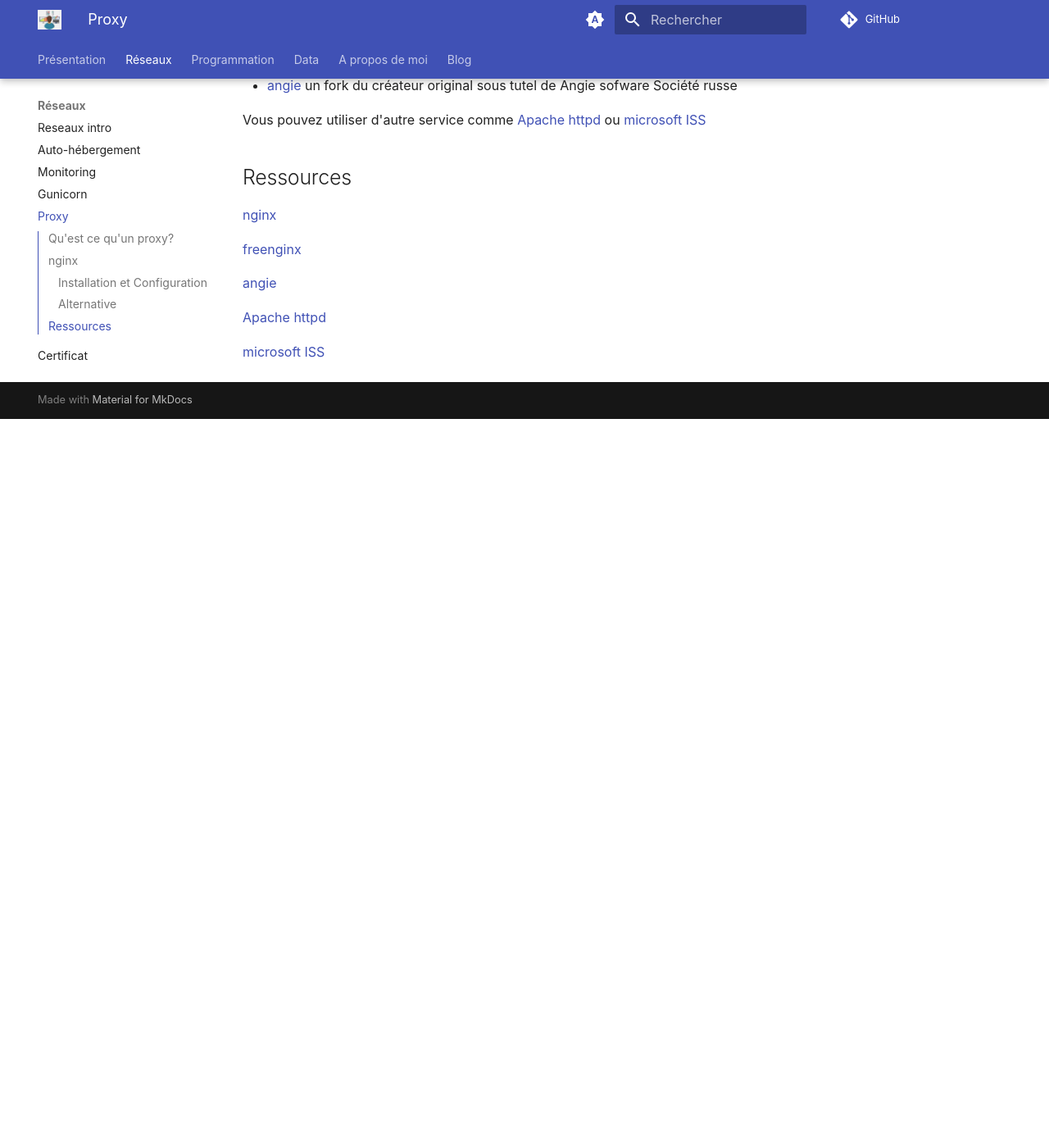
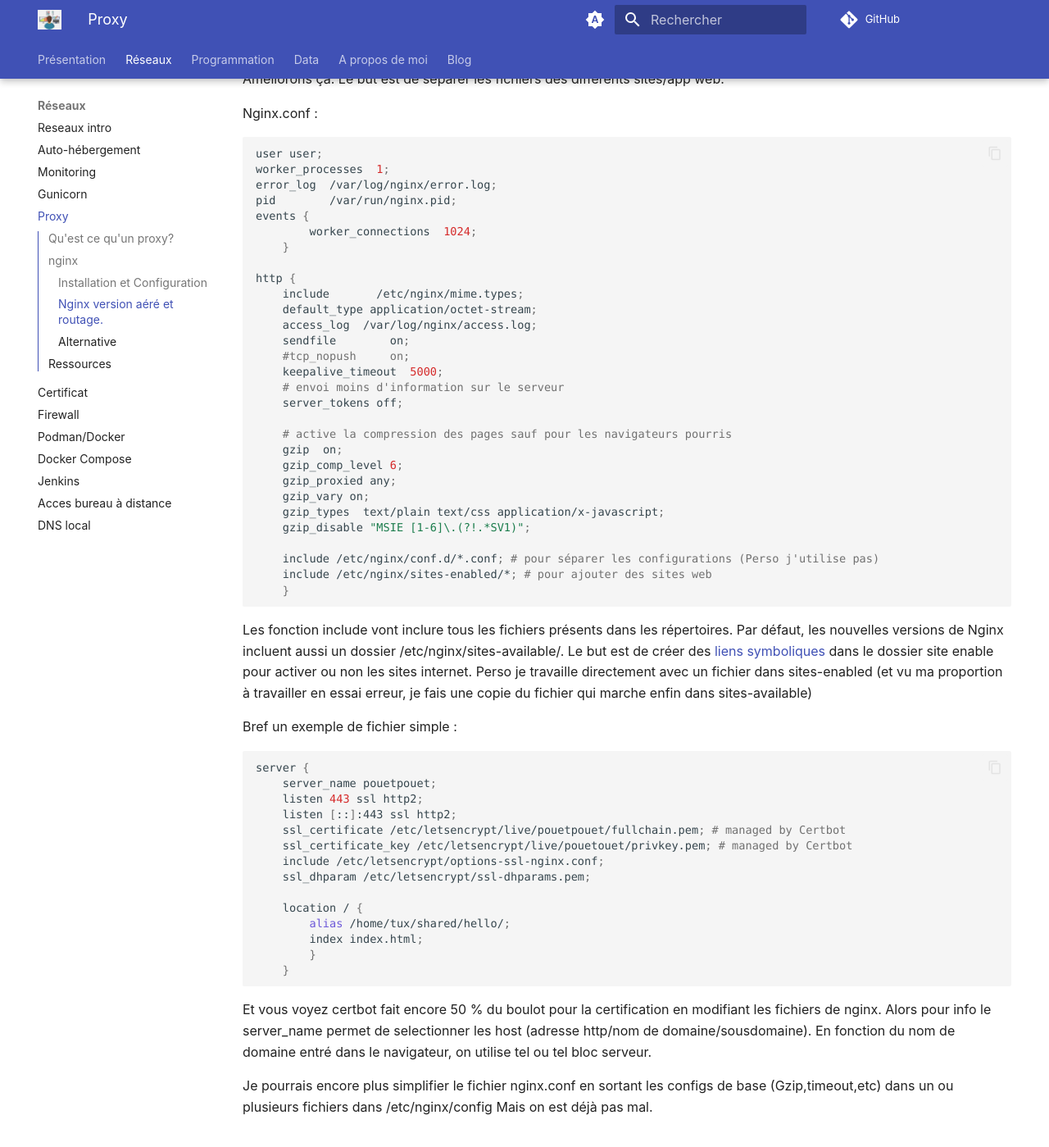
Before and after one commit to barrmath/piweb2, an MkDocs documentation site: the page built from docs/reseaux/proxy.md, in a window 1280 px wide and 1400 px high, scrolled down 3884 px. Shown: the whole window at 82% size. Built offline with MkDocs 1.6.1 and Material for MkDocs 9.7.7, drawn with Linux system fonts in a browser that asks for light colours; before the commit the page ends 4395 px from its top, so only the background shows below that; some of the changed text lies outside the part shown.

Commit message:
ajout de truc dans proxy.md

````diff
--- a/docs/reseaux/proxy.md
+++ b/docs/reseaux/proxy.md
@@ -181,6 +181,73 @@ envsubst < /etc/nginx/nginx.conf.template > /etc/nginx/nginx.conf
 !!! tips
     Le export dollar="$" permet de garder le $ nécessaire dans les proxy_set_header
 
+### Nginx version aéré et routage.
+
+C'est bien beau, mais imaginer que vous avez besoin de plusieurs noms de domaines pour héberger plusieurs sites.
+Votre nginx.conf va devenir assez vite un joli bordel.
+
+Améliorons ça. Le but est de séparer les fichiers des différents sites/app web.
+
+Nginx.conf :
+```bash
+user user;
+worker_processes  1;
+error_log  /var/log/nginx/error.log;
+pid        /var/run/nginx.pid;
+events {
+        worker_connections  1024;
+    }
+
+http {
+    include       /etc/nginx/mime.types;
+    default_type application/octet-stream;
+    access_log  /var/log/nginx/access.log;
+    sendfile        on;
+    #tcp_nopush     on;
+    keepalive_timeout  5000;
+    # envoi moins d'information sur le serveur
+    server_tokens off;
+
+    # active la compression des pages sauf pour les navigateurs pourris
+    gzip  on;
+    gzip_comp_level 6;
+    gzip_proxied any;
+    gzip_vary on;
+    gzip_types  text/plain text/css application/x-javascript;
+    gzip_disable "MSIE [1-6]\.(?!.*SV1)";
+
+    include /etc/nginx/conf.d/*.conf; # pour séparer les configurations (Perso j'utilise pas)
+    include /etc/nginx/sites-enabled/*; # pour ajouter des sites web
+    }
+```
+
+Les fonction include vont inclure tous les fichiers présents dans les répertoires.
+Par défaut, les nouvelles versions de Nginx incluent aussi un dossier /etc/nginx/sites-available/. Le but est de créer des [liens symboliques](https://www.hostinger.com/fr/tutoriels/comment-creer-un-lien-symbolique-sous-linux){target="_blank"} dans le dossier site enable pour activer ou non les sites internet.
+Perso je travaille directement avec un fichier dans sites-enabled (et vu ma proportion à travailler en essai erreur, je fais une copie du fichier qui marche enfin dans sites-available)
+
+Bref un exemple de fichier simple :
+
+```bash
+server {
+    server_name pouetpouet;
+    listen 443 ssl http2;
+    listen [::]:443 ssl http2;
+    ssl_certificate /etc/letsencrypt/live/pouetpouet/fullchain.pem; # managed by Certbot
+    ssl_certificate_key /etc/letsencrypt/live/pouetouet/privkey.pem; # managed by Certbot
+    include /etc/letsencrypt/options-ssl-nginx.conf;
+    ssl_dhparam /etc/letsencrypt/ssl-dhparams.pem;
+
+    location / {
+        alias /home/tux/shared/hello/;
+        index index.html;
+        }
+    }
+```
+Et vous voyez certbot fait encore 50 % du boulot pour la certification en modifiant les fichiers de nginx.
+Alors pour info le server_name permet de selectionner les host (adresse http/nom de domaine/sousdomaine). En fonction du nom de domaine entré dans le navigateur, on utilise tel ou tel bloc serveur.
+
+Je pourrais encore plus simplifier le fichier nginx.conf en sortant les configs de base (Gzip,timeout,etc) dans un ou plusieurs fichiers dans /etc/nginx/config
+Mais on est déjà pas mal.
 
 ### Alternative
 
````
